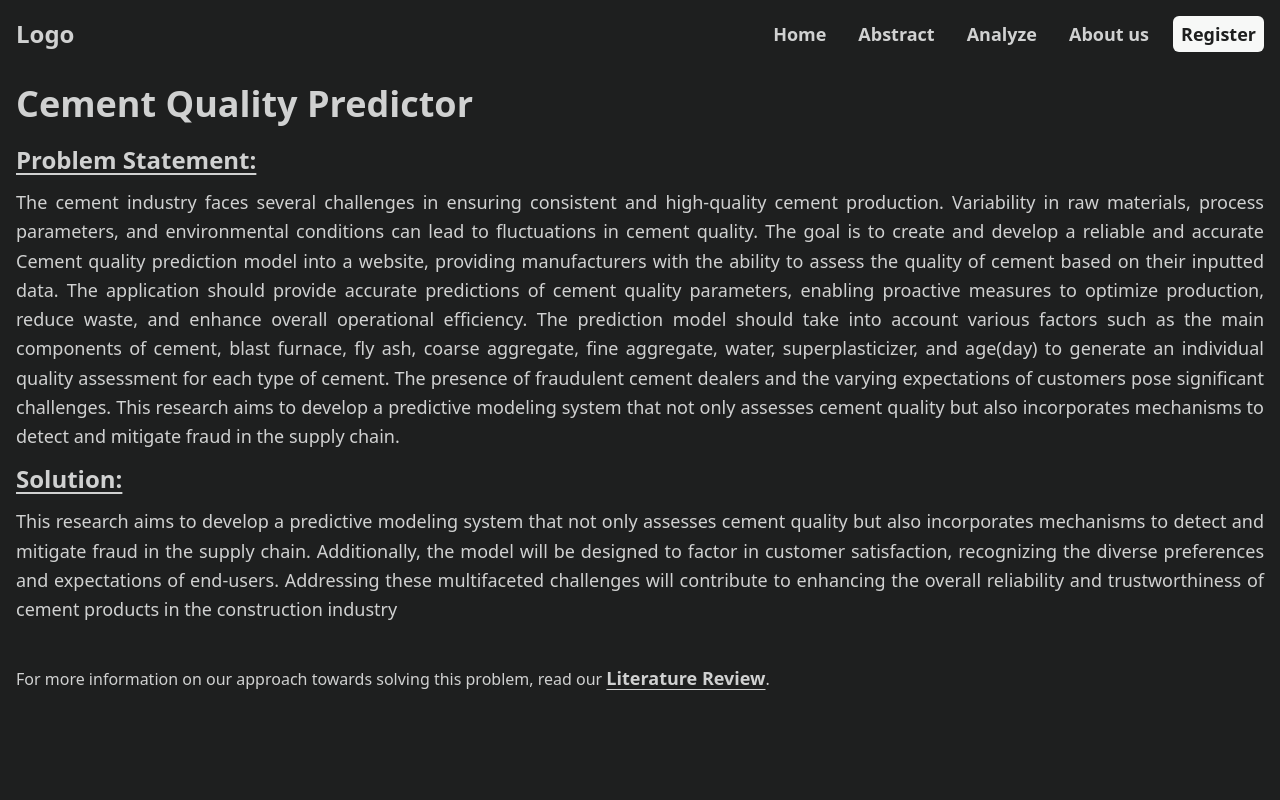
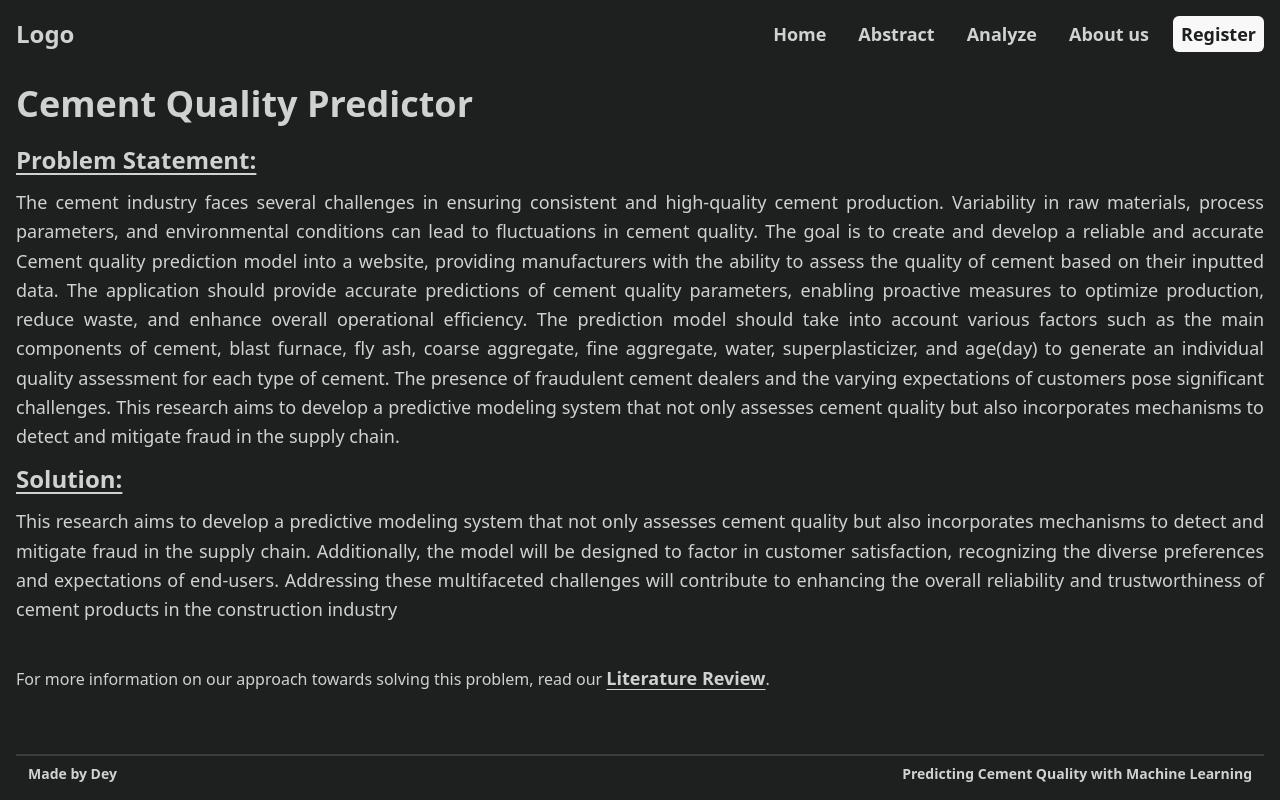
Before and after one commit to Dey11/cement, a React (Vite) app in the folder frontend/: page / in a window 1280 px wide. Built offline with nearby package versions, Linux system fonts and the light colour scheme.

Commit message:
Add Footer component and include it in RootLayout

```diff
--- /dev/null
+++ b/frontend/src/components/Footer.tsx
@@ -0,0 +1,15 @@
+import React from "react";
+
+const Footer = () => {
+  return (
+    <div className=" text-center rounded-t-sm ">
+      <hr className="border border-[#3c3d3d] " />
+      <div className="flex justify-between mx-3 text-sm font-semibold">
+        <div className="pt-2">Made by Dey</div>
+        <p className="pt-2">Predicting Cement Quality with Machine Learning</p>
+      </div>
+    </div>
+  );
+};
+
+export default Footer;
--- a/frontend/src/layouts/RootLayout.tsx
+++ b/frontend/src/layouts/RootLayout.tsx
@@ -1,14 +1,17 @@
 import React from "react";
 import { Outlet } from "react-router-dom";
 import Header from "../components/Header";
+import Footer from "../components/Footer";
 
 const RootLayout = () => {
   return (
     <div className=" bg-[#1e1f1f] h-max min-h-screen text-[#d0d1d1]">
-      <div className=" p-4 max-w-[1340px] mx-auto">
+      <div className=" p-4 max-w-[1340px] mx-auto h-max min-h-screen flex flex-col">
         <Header />
-        {/* <div className="text-2xl font-bold">Logo</div> */}
-        <Outlet />
+        <div className="flex-1">
+          <Outlet />
+        </div>
+        <Footer />
       </div>
     </div>
   );
```
